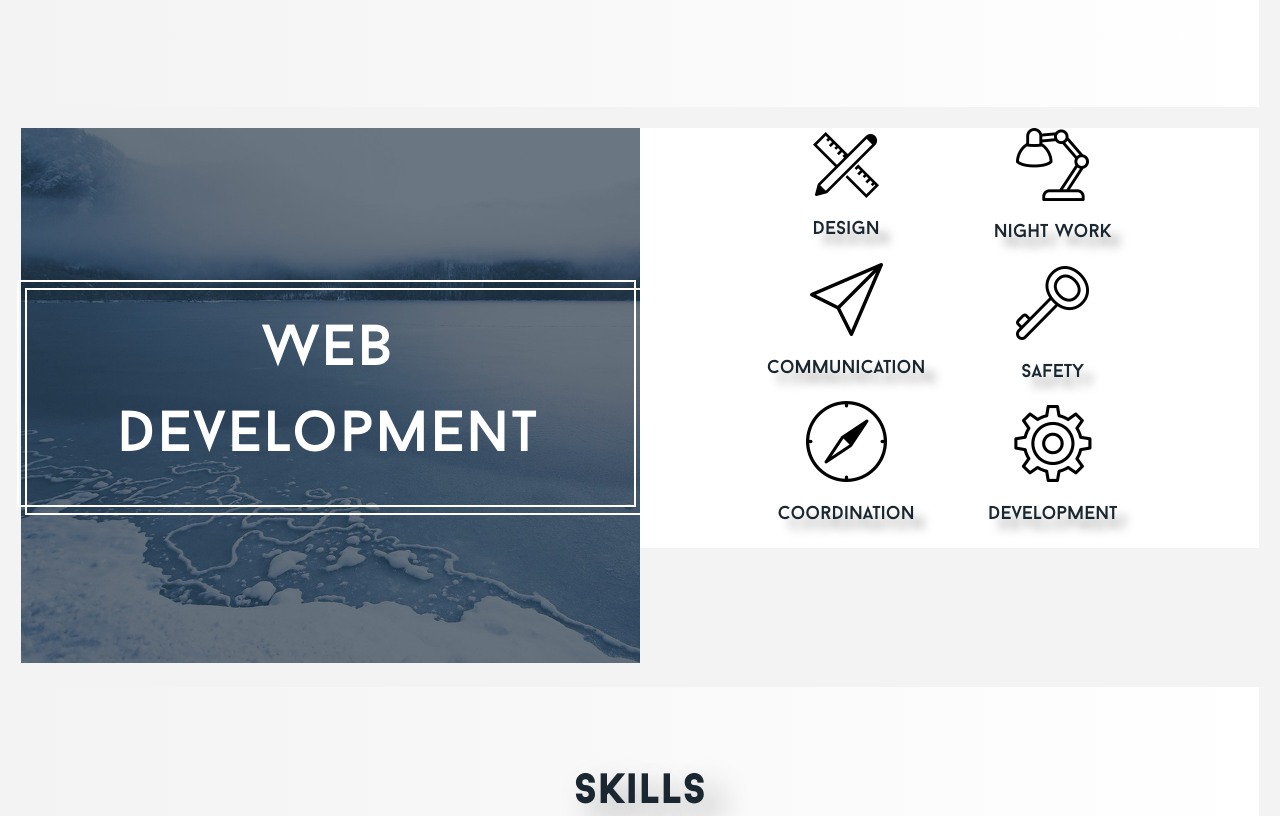
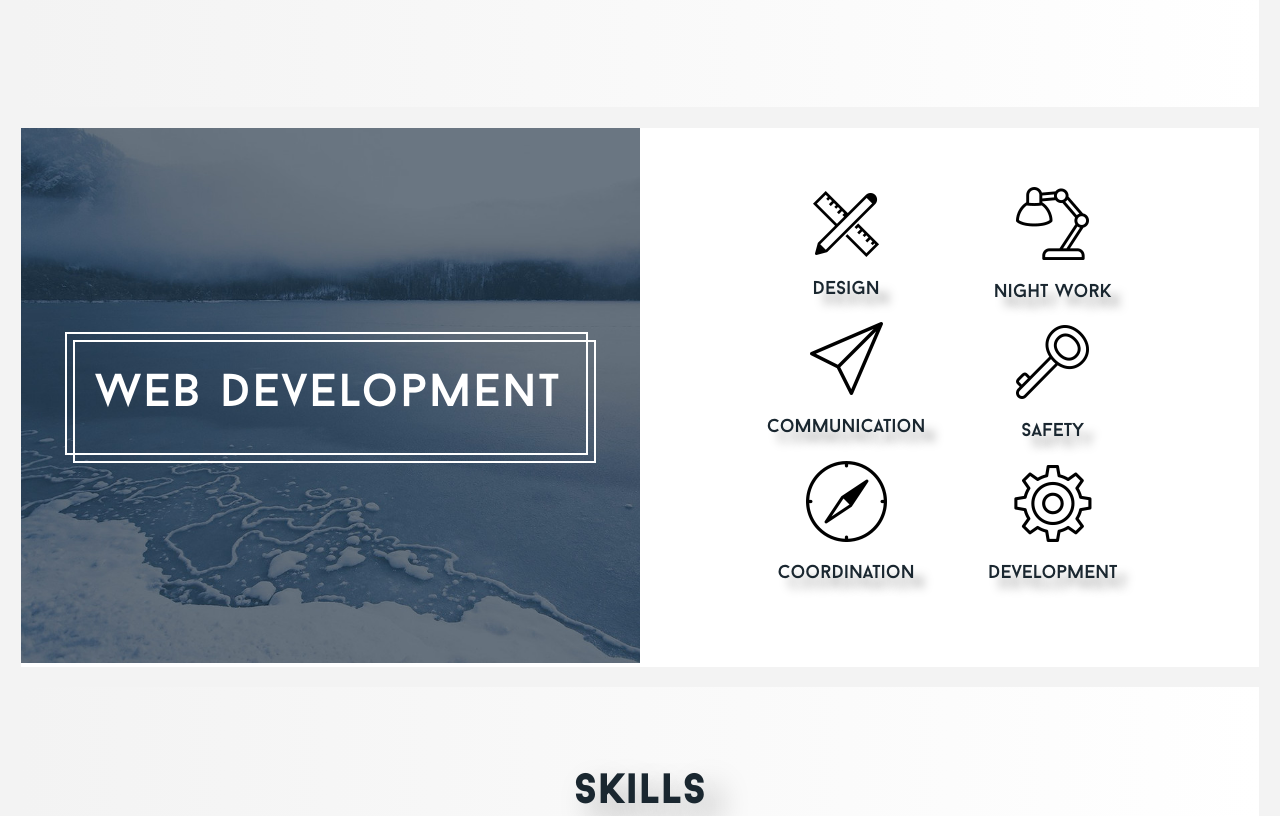
Before and after one commit to vvictoria/scriptum, a plain HTML site: page index.html in a window 1280 px wide. Shown: the part 2502-3318 px from the top of the page. Drawn offline with Linux system fonts and the light colour scheme.

Commit message:
Font size fixes.

```diff
--- a/styles/styles.less
+++ b/styles/styles.less
@@ -107,7 +107,7 @@
 	text-align: center;
 	display: flex;
 	p {
-		font-size: 4.51vw;
+		font-size: 3.6vw;
 		vertical-align: middle;
 		margin: auto;
 		position: relative;
@@ -211,9 +211,10 @@
 
 
 						/* DEVELOPMENT SECTION*/
-.development__menu {
+.development {
     background-color: #FFF;
-	margin: autos;
+    &__menu {
+    	margin: auto;
     	.dev__menu__col-left, .dev__menu__col-right {
     		width: 50%;
     	}
@@ -224,6 +225,7 @@
     	.dev__menu__col-right {
     		padding-right: 16.6%;
     		text-align: center;
+    	}
     }
 }
 
```
Lines whose indentation alone changed are shown as unchanged.
